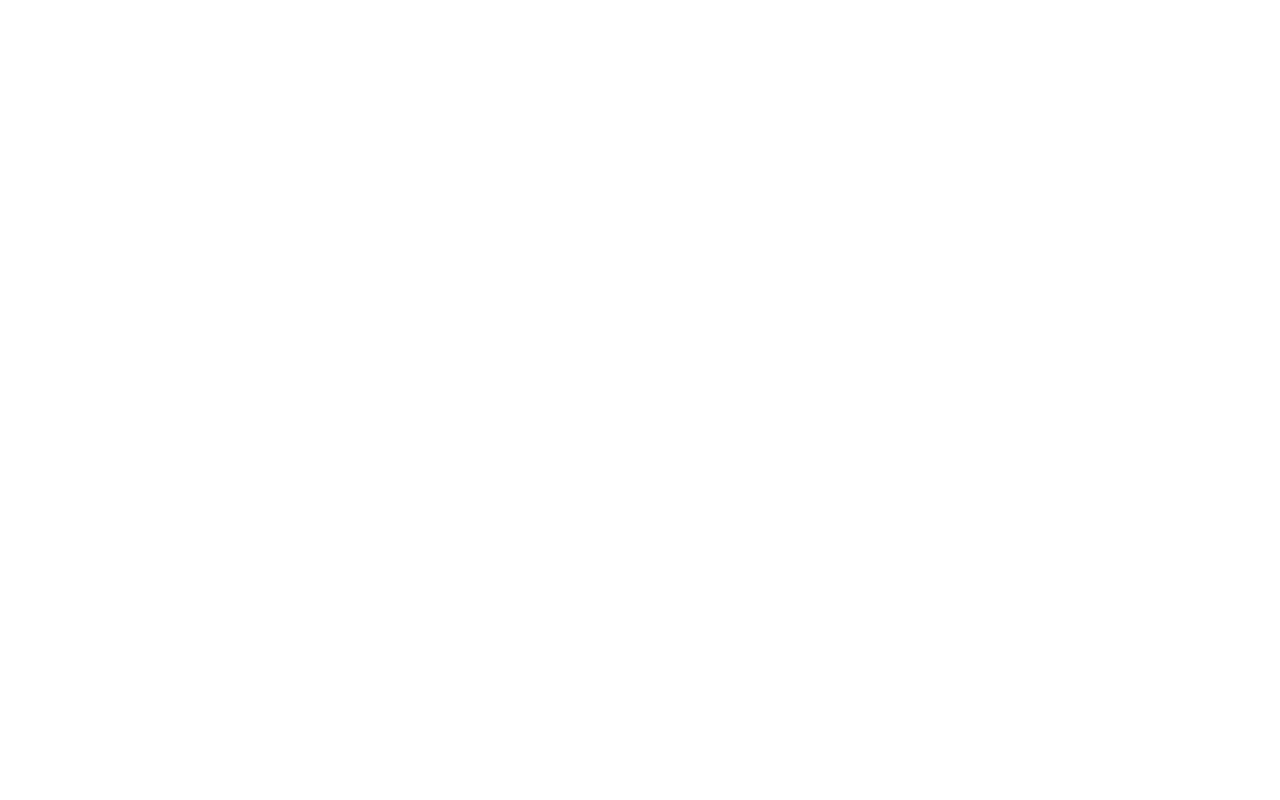
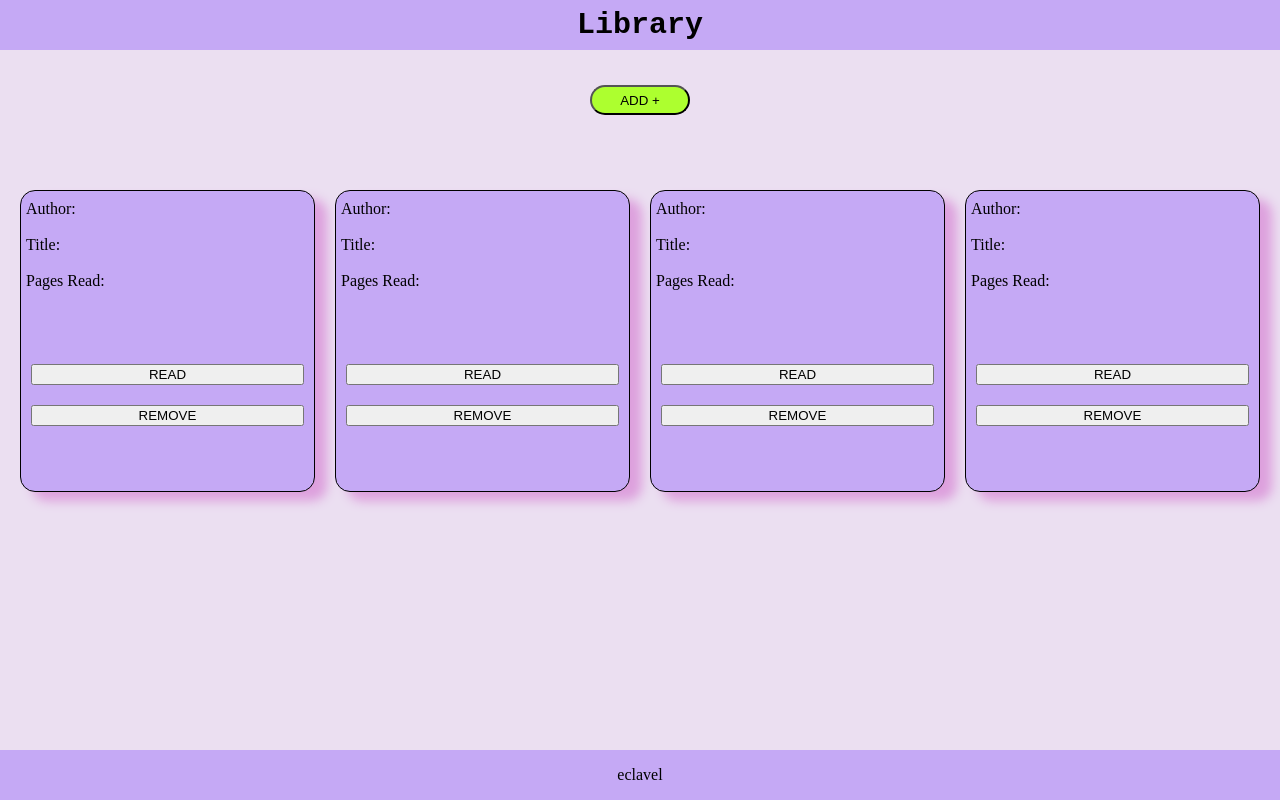
Before and after one commit to eclavel/Library, a plain HTML site: page index.html in a window 1280 px wide. Drawn offline with Linux system fonts and the light colour scheme.

Commit message:
design is up with dummy library cards and buttons

```diff
--- a/index.html
+++ b/index.html
@@ -9,8 +9,62 @@
     <script src="main.js" defer></script>
   </head>
   <body>
-    <head></head>
-    <main></main>
-    <footer></footer>
+    <header>
+      <h1>Library</h1>
+    </header>
+    <main>
+      <div class="add-container">
+        <button>ADD +</button>
+      </div>
+      <div class="library-container">
+        <div class="library-card">
+          <div class="info">
+            <p class="author">Author:</p>
+            <p class="title">Title:</p>
+            <p class="pages-read">Pages Read:</p>
+          </div>
+          <div class="buttons">
+            <button class="book-status">READ</button>
+            <button class="remove">REMOVE</button>
+          </div>
+        </div>
+        <div class="library-card">
+          <div class="info">
+            <p class="author">Author:</p>
+            <p class="title">Title:</p>
+            <p class="pages-read">Pages Read:</p>
+          </div>
+          <div class="buttons">
+            <button class="book-status">READ</button>
+            <button class="remove">REMOVE</button>
+          </div>
+        </div>
+        <div class="library-card">
+          <div class="info">
+            <p class="author">Author:</p>
+            <p class="title">Title:</p>
+            <p class="pages-read">Pages Read:</p>
+          </div>
+          <div class="buttons">
+            <button class="book-status">READ</button>
+            <button class="remove">REMOVE</button>
+          </div>
+        </div>
+        <div class="library-card">
+          <div class="info">
+            <p class="author">Author:</p>
+            <p class="title">Title:</p>
+            <p class="pages-read">Pages Read:</p>
+          </div>
+          <div class="buttons">
+            <button class="book-status">READ</button>
+            <button class="remove">REMOVE</button>
+          </div>
+        </div>
+      </div>
+    </main>
+    <footer>
+      <div class="github-info">eclavel</div>
+    </footer>
   </body>
 </html>
--- a/main.js
+++ b/main.js
@@ -1,7 +1,10 @@
 const myLibrary = [];
 
-function Book() {
-  // the constructor...
+function Book(author, title, pagesRead, completed) {
+  this.author = author;
+  this.title = title;
+  this.pagesRead = pagesRead;
+  this.completed = completed;
 }
 
 function addBookToLibrary() {
--- a/styles.css
+++ b/styles.css
@@ -0,0 +1,198 @@
+/* http://meyerweb.com/eric/tools/css/reset/
+   v2.0 | 20110126
+   License: none (public domain)
+*/
+
+html,
+body,
+div,
+span,
+applet,
+object,
+iframe,
+h1,
+h2,
+h3,
+h4,
+h5,
+h6,
+p,
+blockquote,
+pre,
+a,
+abbr,
+acronym,
+address,
+big,
+cite,
+code,
+del,
+dfn,
+em,
+img,
+ins,
+kbd,
+q,
+s,
+samp,
+small,
+strike,
+strong,
+sub,
+sup,
+tt,
+var,
+b,
+u,
+i,
+center,
+dl,
+dt,
+dd,
+ol,
+ul,
+li,
+fieldset,
+form,
+label,
+legend,
+table,
+caption,
+tbody,
+tfoot,
+thead,
+tr,
+th,
+td,
+article,
+aside,
+canvas,
+details,
+embed,
+figure,
+figcaption,
+footer,
+header,
+hgroup,
+menu,
+nav,
+output,
+ruby,
+section,
+summary,
+time,
+mark,
+audio,
+video {
+  margin: 0;
+  padding: 0;
+  border: 0;
+  font-size: 100%;
+  font: inherit;
+  vertical-align: baseline;
+}
+/* HTML5 display-role reset for older browsers */
+article,
+aside,
+details,
+figcaption,
+figure,
+footer,
+header,
+hgroup,
+menu,
+nav,
+section {
+  display: block;
+}
+body {
+  line-height: 1;
+}
+ol,
+ul {
+  list-style: none;
+}
+blockquote,
+q {
+  quotes: none;
+}
+blockquote:before,
+blockquote:after,
+q:before,
+q:after {
+  content: '';
+  content: none;
+}
+table {
+  border-collapse: collapse;
+  border-spacing: 0;
+}
+/* end of mayerweb reset */
+
+body {
+  display: grid;
+  height: 100vh;
+  grid-template-rows: 50px 1fr 50px;
+  background-color: rgb(235, 223, 241);
+}
+header {
+  background-color: rgb(197, 169, 245);
+  display: flex;
+  justify-content: center;
+  align-items: center;
+  font-size: 30px;
+  font-family: 'Courier New', Courier, monospace;
+  font-weight: 900;
+}
+
+main {
+  display: grid;
+  grid-template-rows: 100px 1fr;
+}
+main .add-container {
+  display: flex;
+  justify-content: center;
+  align-items: center;
+}
+main .add-container button {
+  height: 30px;
+  width: 100px;
+  background-color: greenyellow;
+  border-radius: 15px;
+}
+
+main .library-container {
+  display: grid;
+  grid-template-columns: repeat(auto-fit, minmax(275px, 0.25fr));
+  padding: 40px 20px;
+  gap: 20px;
+}
+main .library-container .library-card {
+  display: grid;
+  border: 1px solid black;
+  min-height: 275px;
+  max-height: 300px;
+  background-color: rgb(197, 169, 245);
+  border-radius: 15px;
+  box-shadow: 12px 9px 11px plum;
+}
+
+main .library-container .library-card .info {
+  display: flex;
+  flex-direction: column;
+  gap: 20px;
+  padding: 10px 5px;
+}
+
+main .library-container .library-card .buttons {
+  display: flex;
+  flex-direction: column;
+  gap: 20px;
+  padding: 0 10px;
+}
+footer {
+  display: flex;
+  justify-content: center;
+  align-items: center;
+  background-color: rgb(197, 169, 245);
+}
```
